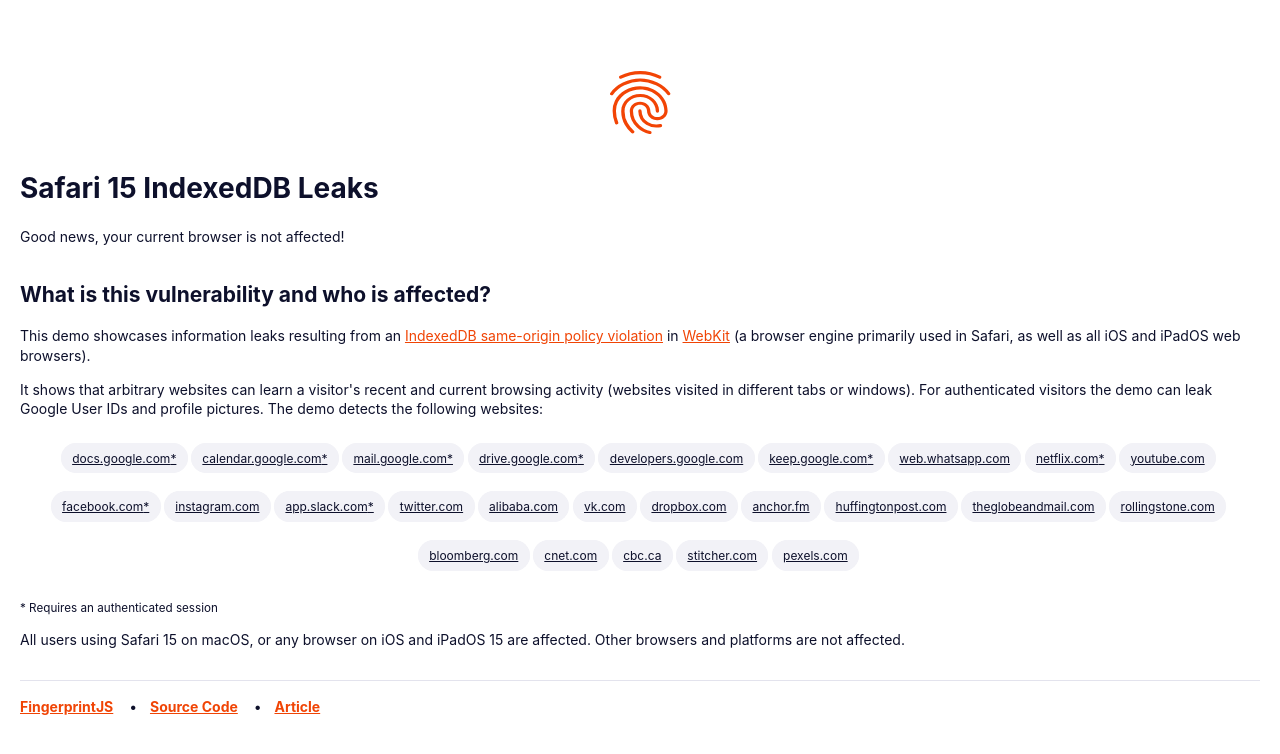
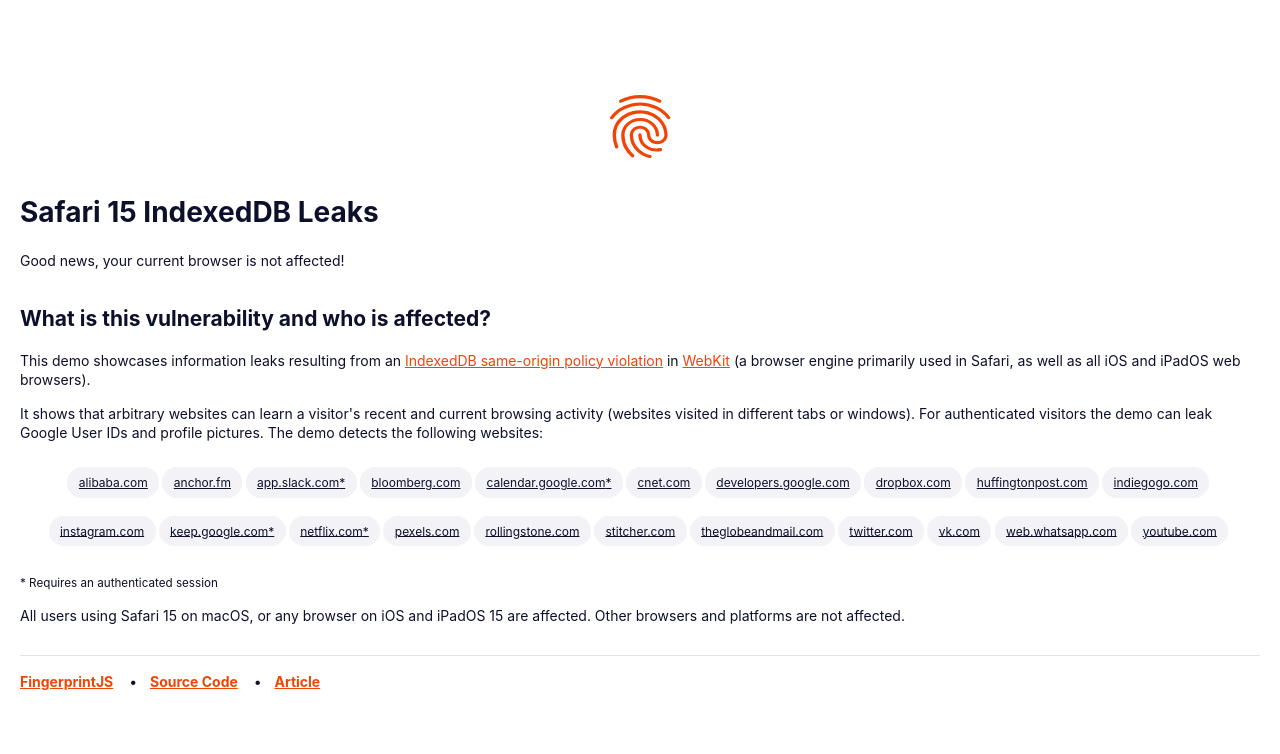
Before and after one commit to fingerprintjs/blog-indexeddb-safari-leaks-demo, a React app: page / in a window 1280 px wide. Shown: the top 754 px of the page. Built offline with nearby package versions, Linux system fonts and the light colour scheme; the HTML template or start-up script is replaced by a standard one.

Commit message:
fix: Support unreliable leaks without listing them

```diff
--- a/src/Components/SupportedWebsites.jsx
+++ b/src/Components/SupportedWebsites.jsx
@@ -9,38 +9,47 @@
   'docs.google.com': {
     exact: [['GoogleDocs'], ['DocsErrors'], ['GoogleDriveDs']],
     authenticated: true,
+    reliable: false,
   },
   'calendar.google.com': {
     exact: [['offline.users']],
     startswith: [['offline.settings.'], ['offline.requests.']],
     authenticated: true,
+    reliable: true,
   },
   'mail.google.com': {
     exact: [['user_registry'], ['gmail-sw-keyval']],
     authenticated: true,
+    reliable: false,
   },
-  //'meet.google.com': {
-  //  exact: [['meet_db'], ['storage.bw.offline']],
-  //  authenticated: true,
-  //},
+  'meet.google.com': {
+    exact: [['meet_db'], ['storage.bw.offline']],
+    authenticated: true,
+    reliable: false,
+  },
   'drive.google.com': {
     exact: [['GoogleDriveDsImpressions'], ['dfesw-mss-cache-prod'], ['GoogleDriveDs']],
     startswith: [['storage.dfesw-']],
     authenticated: true,
+    reliable: false,
   },
   'developers.google.com': {
     exact: [['devsite-index-db']],
+    reliable: true,
   },
   'keep.google.com': {
     startswith: [['Keep-']],
     authenticated: true,
+    reliable: true,
   },
   'web.whatsapp.com': {
     exact: [['wawc'], ['__dbnames']],
+    reliable: true,
   },
   'netflix.com': {
     exact: [['netflix.player']],
     authenticated: true,
+    reliable: true,
   },
   'youtube.com': {
     exact: [['yt-serviceworker-metadata']],
@@ -51,94 +60,123 @@
       ['yt-it-response-store:'],
       ['yt-player-local-media:'],
     ],
+    reliable: true,
   },
   'facebook.com': {
     exact: [['ServiceWorkerAsyncStorage']],
     authenticated: true,
+    reliable: false,
   },
   'instagram.com': {
     exact: [['redux']], // Likely unreliable.
+    reliable: true,
   },
   'app.slack.com': {
     exact: [['reduxPersistence']],
     authenticated: true,
+    reliable: true,
   },
   'twitter.com': {
     exact: [['sync'], ['localforage'], ['horizonweb']],
+    reliable: true,
   },
   'alibaba.com': {
     exact: [['flasher']],
+    reliable: true,
   },
   'vk.com': {
     exact: [['sw_keyval_db']],
+    reliable: true,
   },
   'dropbox.com': {
     exact: [['apexMetrics'], ['unused']],
+    reliable: true,
   },
   'anchor.fm': {
-    exact: [['adjust-sdk']],
+    exact: [['adjust-sdk'], ['anchor-website']],
+    reliable: true,
   },
   'huffingtonpost.com': {
     exact: [['a2a5c7f9-3fa0-4182-889a-15aa61acf59b']],
+    reliable: true,
   },
-  //'latimes.com': {
-  //  exact: [['68547f8f-2fd8-4ff3-9b63-51e86e2edee8']],
-  //},
+  'latimes.com': {
+    exact: [['68547f8f-2fd8-4ff3-9b63-51e86e2edee8']],
+    reliable: false,
+  },
   'theglobeandmail.com': {
     exact: [['6b6b990e-d9d8-4116-a028-76da837d7607']],
+    reliable: true,
   },
-  //'economist.com': {
-  //  exact: [['2a28082a-de31-45fd-a00c-548117e422f7']],
-  //},
+  'economist.com': {
+    exact: [['2a28082a-de31-45fd-a00c-548117e422f7']],
+    reliable: false,
+  },
   'rollingstone.com': {
-    exact: [['3d2fb0bd-52fc-4b75-aaf5-2d436c172540']],
+    exact: [['ONE_SIGNAL_SDK_DB'], ['3d2fb0bd-52fc-4b75-aaf5-2d436c172540']],
+    reliable: true,
   },
-  //'entrepreneur.com': {
-  //  exact: [['b611f626-25c2-4182-ad7f-50a0ba61117b']],
-  //},
-  //'foxnews.com': {
-  //    'exact': [['ACC', 'X3VhX3Nkazpxd1dXMHA1elRPaTdqUkRLVXZiSVdBOi8=:db']] // aswpsdkus.com, not opened in Safari
-  //},
+  'entrepreneur.com': {
+    exact: [['b611f626-25c2-4182-ad7f-50a0ba61117b']],
+    reliable: false,
+  },
+  'foxnews.com': {
+    exact: [['ACC', 'X3VhX3Nkazpxd1dXMHA1elRPaTdqUkRLVXZiSVdBOi8=:db']], // aswpsdkus.com, not opened in Safari
+    reliable: false,
+  },
   'bloomberg.com': {
     exact: [['bloomberg']],
+    reliable: true,
   },
   'cnet.com': {
     exact: [['firebaseLocalStorageDb', 'notifications']],
+    reliable: true,
   },
-  //'edition.cnn.com': {
-  //    'exact': [['wknd']] // wknd created by bounceenxchange.com (wunderkind.co)
-  //},
-  //'gizmodo.com': {
-  //    'exact': [['wknd']]
-  //},
-  //'indiegogo.com': {
-  //    'exact': [['theoplayer-cache-database']]
-  //},
+  'edition.cnn.com': {
+    exact: [['wknd']], // wknd created by bounceenxchange.com (wunderkind.co)
+    reliable: false,
+  },
+  'gizmodo.com': {
+    exact: [['wknd']],
+    reliable: false,
+  },
+  'indiegogo.com': {
+    exact: [['theoplayer-cache-database']],
+    reliable: true,
+  },
   'cbc.ca': {
     exact: [['cbc_storage']],
+    reliabe: true,
   },
   'stitcher.com': {
     exact: [['firebase-installations-database']],
+    reliable: true,
   },
   'pexels.com': {
     exact: [['AppboyServiceWorkerAsyncStorage']],
+    reliable: true,
   },
-  // 'venturebeat.com' : {
-  //     'exact': [['firebaseLocalStorageDb']]
-  // },
-  // 'pewresearch.org': {
-  //     'exact': [['firebaseLocalStorageDb']]
-  // }
+  'venturebeat.com': {
+    exact: [['firebaseLocalStorageDb']],
+    reliable: false,
+  },
+  'pewresearch.org': {
+    exact: [['firebaseLocalStorageDb', 'Braze IndexedDB Support Test']],
+    reliable: false,
+  },
 }
 
 export function SupportedWebsites() {
   return (
     <div className="websites">
-      {Object.getOwnPropertyNames(KNOWN_WEBSITES).map((website) => {
-        return (
-          <SupportedWebsite key={website} website={website} authenticated={KNOWN_WEBSITES[website].authenticated} />
-        )
-      })}
+      {Object.getOwnPropertyNames(KNOWN_WEBSITES)
+        .filter((website) => KNOWN_WEBSITES[website].reliable)
+        .sort()
+        .map((website) => {
+          return (
+            <SupportedWebsite key={website} website={website} authenticated={KNOWN_WEBSITES[website].authenticated} />
+          )
+        })}
     </div>
   )
 }
```
